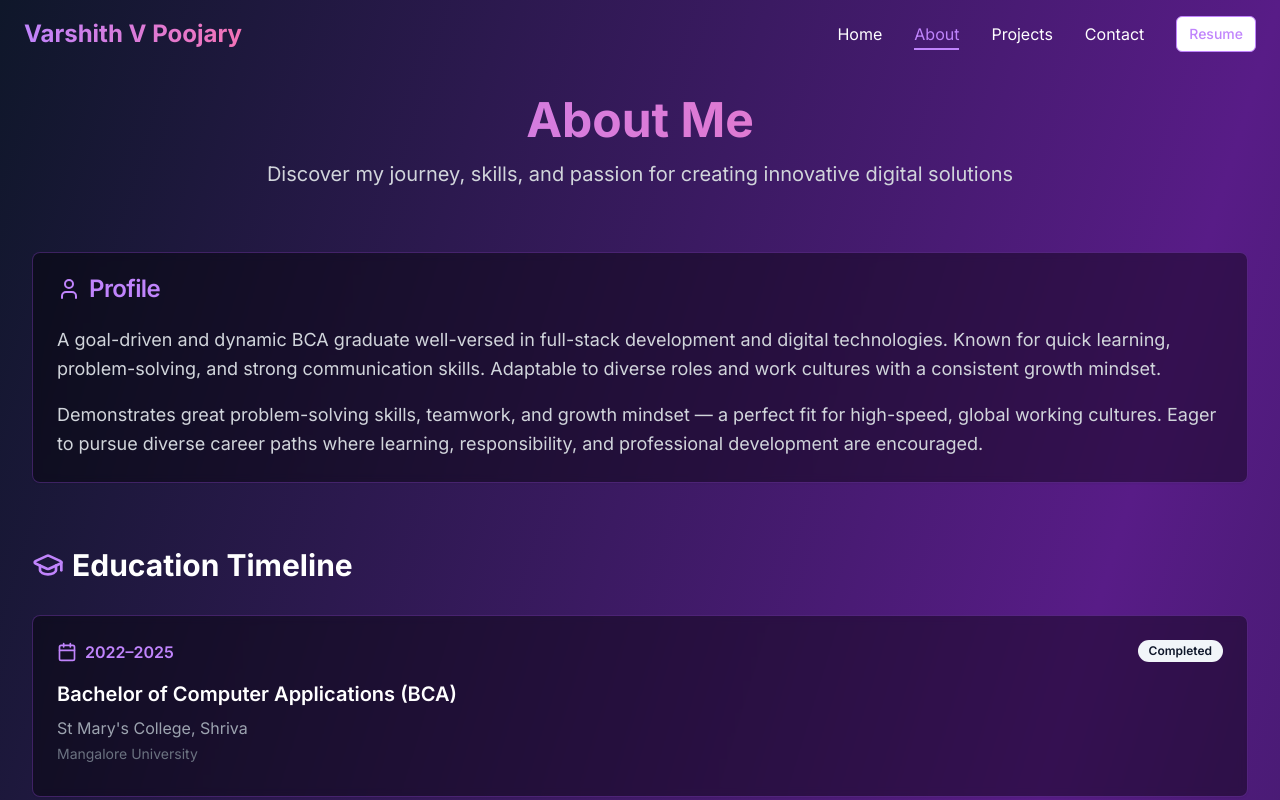
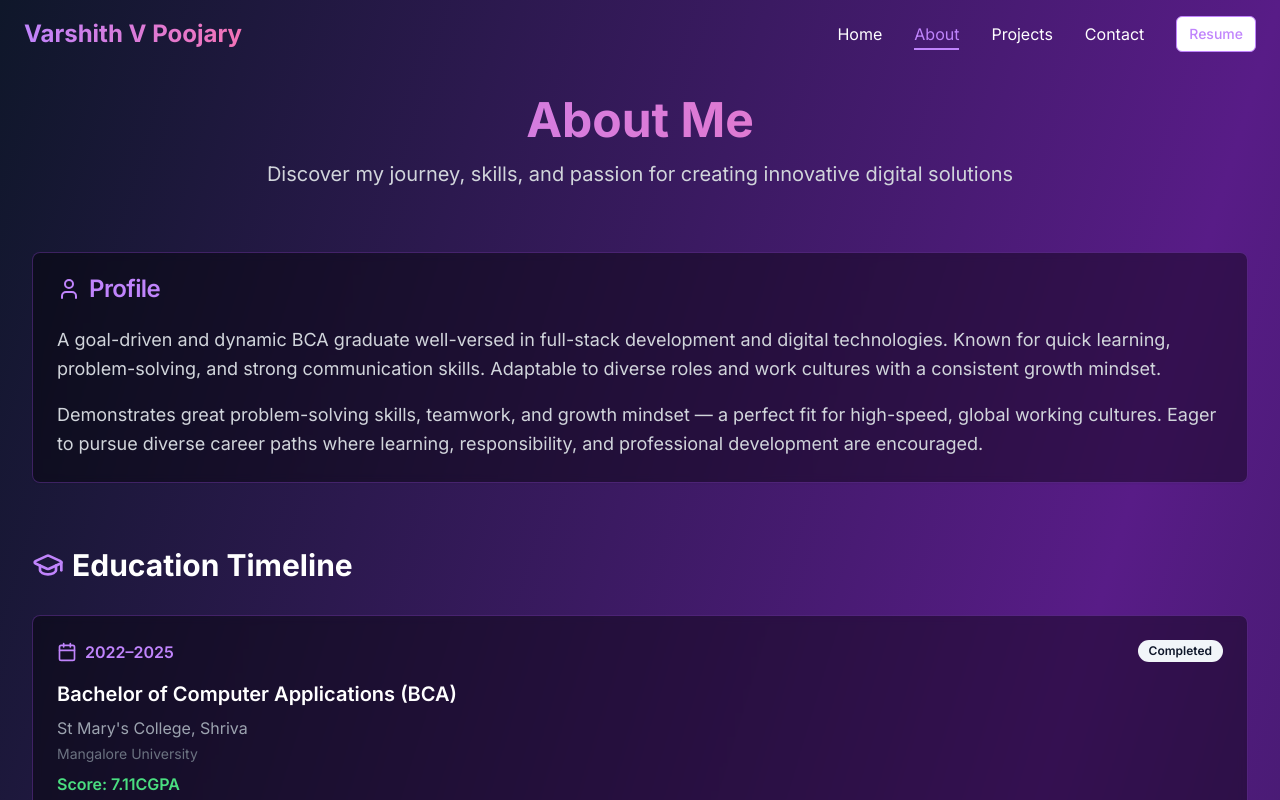
Before and after one commit to varshi8050/varshith-portfolio, a Next.js app: page /about in a window 1280 px wide. Shown: the top 800 px of the page. Built offline with nearby package versions, Linux system fonts and the light colour scheme.

Commit message:
Updated about page content

```diff
--- a/app/about/page.tsx
+++ b/app/about/page.tsx
@@ -16,6 +16,7 @@ export default function AboutPage() {
       year: "2022–2025",
       degree: "Bachelor of Computer Applications (BCA)",
       institution: "St Mary's College, Shriva",
+      percentage: "7.11CGPA",
       university: "Mangalore University",
       status: "Completed",
     },
```
